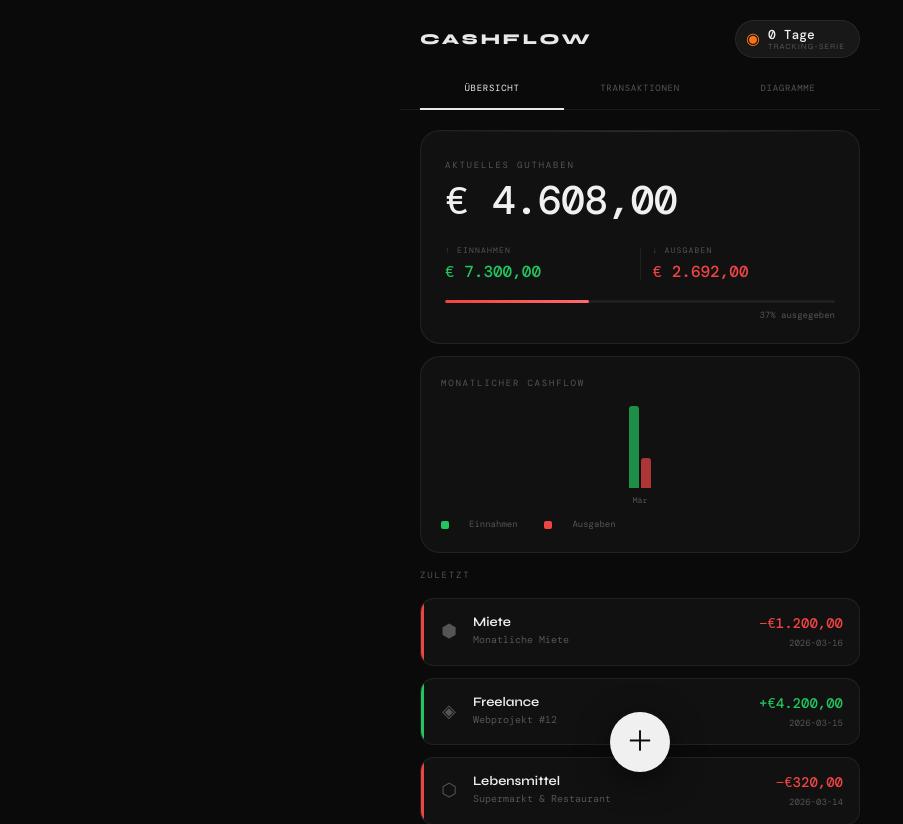
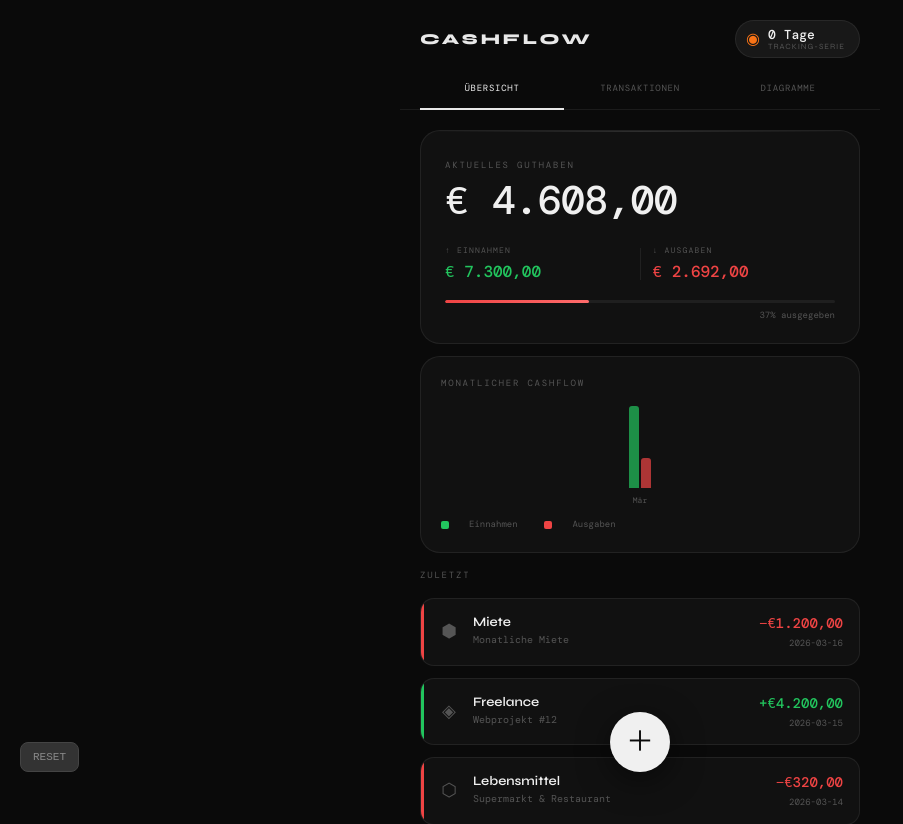
Before and after one commit to Baam37/cashflow, a Next.js app: page / in a window 1280 px wide. Shown: the top 824 px of the page, without its empty margins (0-903 px from the left). Built offline with nearby package versions, Linux system fonts and the light colour scheme; a web font is replaced by a local one.

Commit message:
add reset button

```diff
--- a/app/page.tsx
+++ b/app/page.tsx
@@ -371,7 +371,7 @@ export default function App() {
             </div>
           )}
         </main>
-        <button className="fab" onClick={() => setShowAdd(true)}>＋</button>
+        <button onClick={()=>{localStorage.clear();window.location.reload()}} style={{position:"fixed",bottom:28,left:20,background:"#333",color:"#888",border:"1px solid #444",borderRadius:8,padding:"6px 12px",fontSize:11,cursor:"pointer",fontFamily:"monospace",zIndex:99}}>RESET</button><button className="fab" onClick={() => setShowAdd(true)}>＋</button>
         {showAdd && <HinzufuegenPanel onAdd={add} onClose={() => setShowAdd(false)} />}
       </div>
     </>
```
